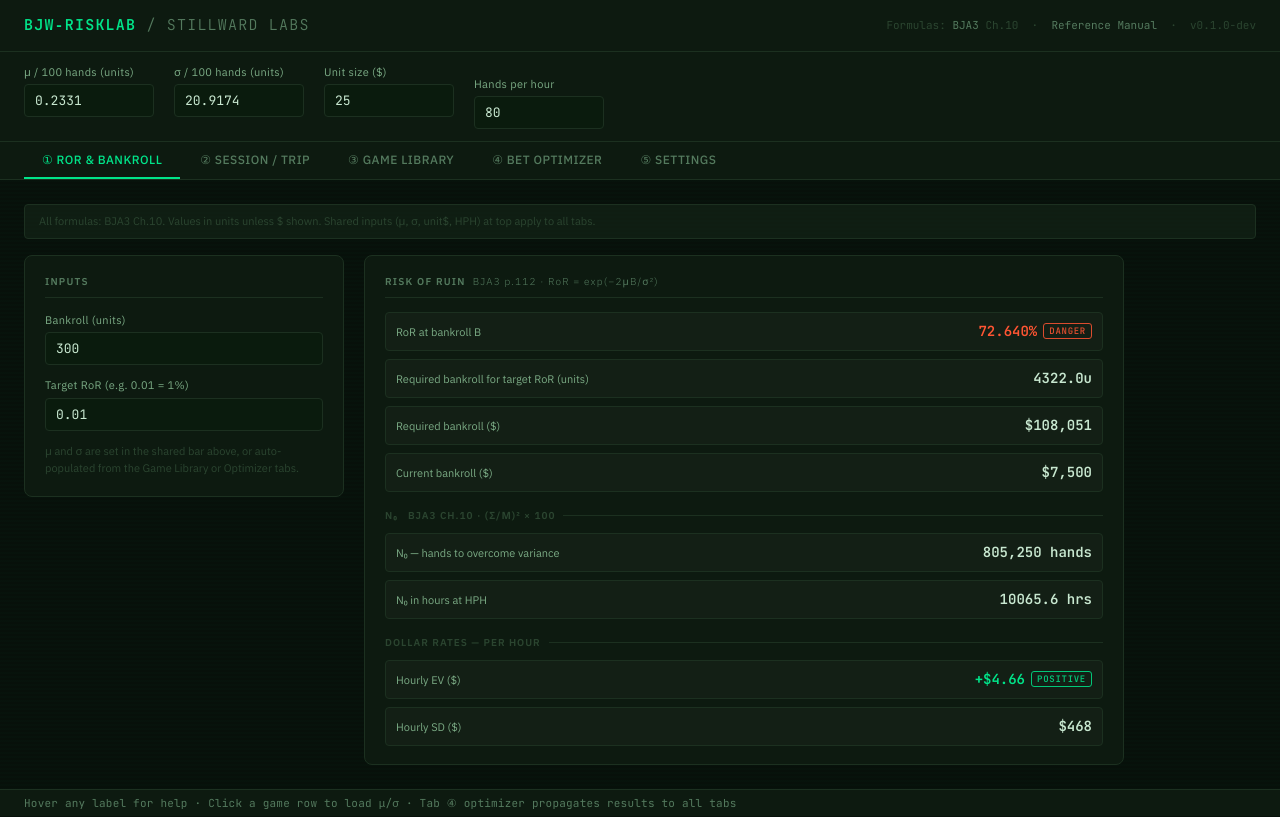
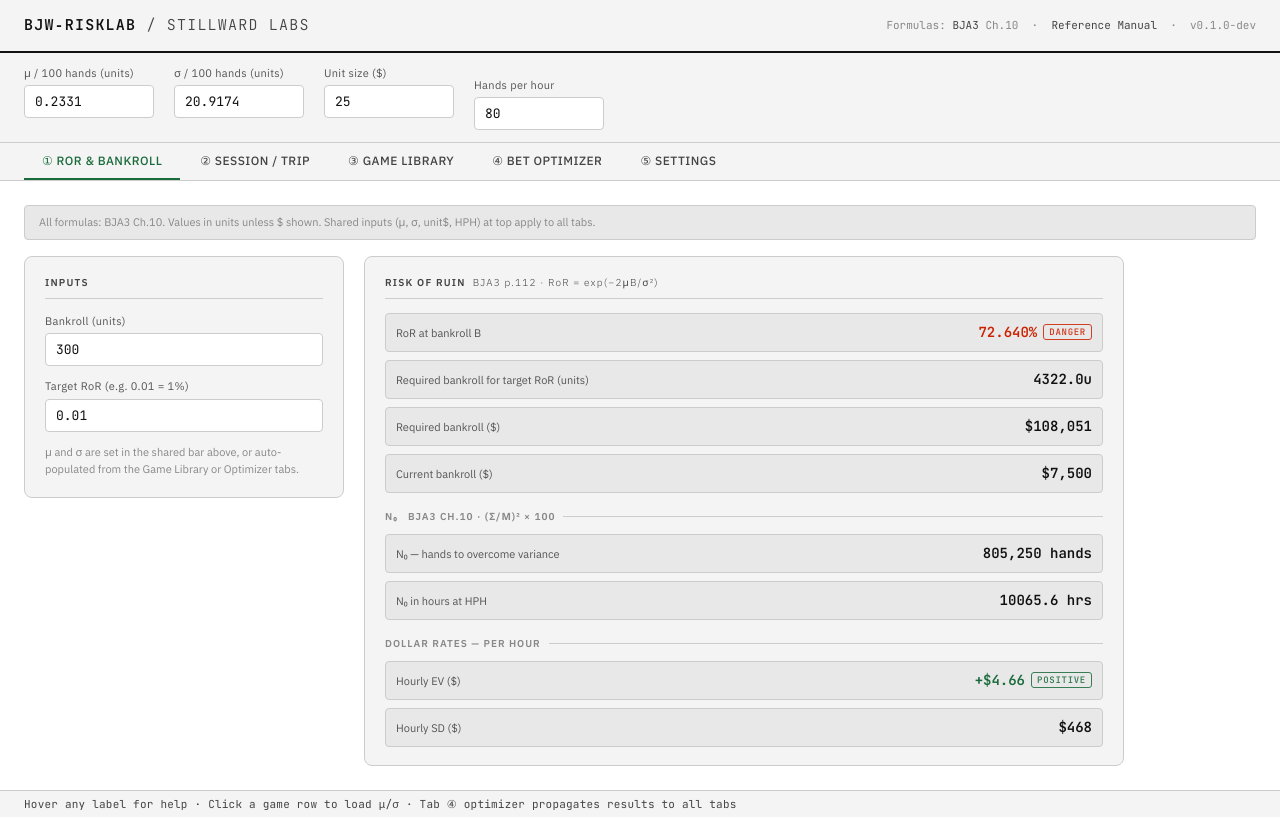
Before and after one commit to ether-ore/BJW-RiskLabWeb, a plain HTML site: page index.html in a window 1280 px wide. Drawn offline with Linux system fonts and the light colour scheme.

Commit message:
Add files via upload

```diff
--- a/index.html
+++ b/index.html
@@ -10,28 +10,24 @@
 <link href="https://fonts.googleapis.com/css2?family=JetBrains+Mono:wght@300;400;600&family=IBM+Plex+Sans:wght@300;400;500;600&display=swap" rel="stylesheet">
 <style>
 :root{
-  --bg:#07100a;--bg-s:#0d1a10;--bg-r:#131f15;--bg-i:#0a1b0d;
-  --brd:#1c3020;--brd-h:#27452b;
-  --acc:#00e58a;--acc-d:#00a863;--acc-g:rgba(0,229,138,.12);
-  --tx:#c8e8d0;--tx-d:#547a5e;--tx-m:#2b4530;--tx-l:#7aaa84;
-  --safe:#00e58a;--caut:#d4c038;--warn:#e09020;--dang:#ff5533;
+  --bg:#ffffff;--bg-s:#f4f4f4;--bg-r:#e8e8e8;--bg-i:#ffffff;
+  --brd:#cccccc;--brd-h:#aaaaaa;
+  --acc:#1a6b3c;--acc-d:#145530;--acc-g:rgba(26,107,60,.10);
+  --tx:#111111;--tx-d:#444444;--tx-m:#888888;--tx-l:#555555;
+  --safe:#1a6b3c;--caut:#7a6400;--warn:#b05000;--dang:#cc2200;
   --fmono:'JetBrains Mono','Courier New',monospace;
   --fui:'IBM Plex Sans','Segoe UI',system-ui,sans-serif;
   --r:4px;--rl:8px;--tr:.15s ease;
 }
 *,*::before,*::after{box-sizing:border-box;margin:0;padding:0}
 html{font-size:14px}
-body{background:var(--bg);color:var(--tx);font-family:var(--fui);font-size:13px;line-height:1.5;min-height:100vh;display:flex;flex-direction:column;background-image:repeating-linear-gradient(0deg,transparent,transparent 2px,rgba(0,229,138,.013) 2px,rgba(0,229,138,.013) 4px)}
-.app-header{display:flex;align-items:center;gap:14px;padding:14px 24px;border-bottom:1px solid var(--brd);background:var(--bg-s);position:sticky;top:0;z-index:100;overflow:hidden}
-.app-logo{font-family:var(--fmono);font-weight:600;font-size:15px;color:var(--acc);letter-spacing:.08em;text-transform:uppercase}
+body{background:var(--bg);color:var(--tx);font-family:var(--fui);font-size:13px;line-height:1.5;min-height:100vh;display:flex;flex-direction:column}
+.app-header{display:flex;align-items:center;gap:14px;padding:14px 24px;border-bottom:2px solid var(--tx);background:var(--bg-s);position:sticky;top:0;z-index:100;overflow:hidden}
+.app-logo{font-family:var(--fmono);font-weight:600;font-size:15px;color:var(--tx);letter-spacing:.08em;text-transform:uppercase}
 .app-logo span{color:var(--tx-d);font-weight:300}
 .hdr-meta{margin-left:auto;font-size:11px;color:var(--tx-m);font-family:var(--fmono)}
 .hdr-meta a{color:var(--tx-d);text-decoration:none;transition:color .15s}
 .hdr-meta a:hover{color:var(--acc)}
-.hdr-meta a{color:var(--tx-d);text-decoration:none}
-.hdr-meta a:hover{color:var(--acc)}
-.app-header::after{content:'';position:absolute;bottom:0;left:0;height:1px;width:40%;background:linear-gradient(to right,var(--acc),transparent);animation:scan 6s linear infinite}
-@keyframes scan{0%{transform:translateX(-100%);opacity:0}10%{opacity:1}90%{opacity:1}100%{transform:translateX(350%);opacity:0}}
 .shared-bar{display:flex;gap:20px;align-items:flex-end;padding:12px 24px;background:var(--bg-s);border-bottom:1px solid var(--brd);flex-wrap:wrap}
 .shared-bar .fg{display:flex;flex-direction:column;gap:4px;min-width:130px}
 .tab-bar{display:flex;padding:0 24px;background:var(--bg-s);border-bottom:1px solid var(--brd);gap:2px;overflow-x:auto}
@@ -62,7 +58,7 @@
 .vs{color:var(--safe)}.vc{color:var(--caut)}.vw{color:var(--warn)}.vd{color:var(--dang)}
 .sd{font-size:10px;font-weight:600;letter-spacing:.1em;text-transform:uppercase;color:var(--tx-m);margin:16px 0 10px;display:flex;align-items:center;gap:8px}
 .sd::after{content:'';flex:1;height:1px;background:var(--brd)}
-.disc{background:rgba(28,48,32,.4);border:1px solid var(--brd);border-radius:var(--r);padding:8px 14px;font-size:11px;color:var(--tx-m);margin-bottom:16px;line-height:1.5}
+.disc{background:var(--bg-r);border:1px solid var(--brd);border-radius:var(--r);padding:8px 14px;font-size:11px;color:var(--tx-m);margin-bottom:16px;line-height:1.5}
 .lc{display:flex;gap:14px;flex-wrap:wrap;margin-bottom:14px;align-items:flex-end}
 .lc .fg{min-width:130px;margin-bottom:0}
 .ltw{overflow-x:auto;border:1px solid var(--brd);border-radius:var(--rl)}
@@ -71,11 +67,11 @@ thead tr{background:var(--bg-r)}
 th{font-size:10px;font-weight:600;letter-spacing:.08em;text-transform:uppercase;color:var(--tx-d);padding:9px 12px;text-align:left;border-bottom:1px solid var(--brd);white-space:nowrap;user-select:none}
 th[data-sort]{cursor:pointer}
 th[data-sort]:hover{color:var(--acc)}
-td{padding:8px 12px;border-bottom:1px solid rgba(28,48,32,.6);color:var(--tx);white-space:nowrap}
+td{padding:8px 12px;border-bottom:1px solid var(--brd);color:var(--tx);white-space:nowrap}
 tr:last-child td{border-bottom:none}
 tbody tr{cursor:pointer;transition:background var(--tr)}
 tbody tr:hover{background:var(--bg-r)}
-tbody tr.sel{background:rgba(0,229,138,.07);outline:1px solid var(--acc-d);outline-offset:-1px}
+tbody tr.sel{background:rgba(26,107,60,.08);outline:1px solid var(--acc-d);outline-offset:-1px}
 .nc{font-family:var(--fmono);text-align:right}
 .le{text-align:center;color:var(--tx-m);padding:32px;font-style:italic}
 .ln{margin-top:10px;font-size:11px;font-family:var(--fmono);color:var(--tx-m);min-height:18px}
@@ -95,7 +91,7 @@ tbody tr.sel{background:rgba(0,229,138,.07);outline:1px solid var(--acc-d);outli
 .cbr input{width:auto}
 .cbr label{color:var(--tx)}
 ::-webkit-scrollbar{width:6px;height:6px}
-::-webkit-scrollbar-track{background:var(--bg)}
+::-webkit-scrollbar-track{background:var(--bg-r)}
 ::-webkit-scrollbar-thumb{background:var(--brd-h);border-radius:3px}
 </style>
 </head>
@@ -457,13 +453,10 @@ function fH(n){return !isFinite(n)||n>1e9?'∞':Math.round(n).toLocaleString()+'
 function fHr(n){return !isFinite(n)||n>1e6?'∞':fmt(n,1)+' hrs';}
 function rCls(r){if(r<=.01)return'vs';if(r<=.05)return'vc';if(r<=.135)return'vw';return'vd';}
 function sCls(s){if(s>=.6)return'vs';if(s>=.3)return'vc';if(s>=.1)return'vw';return'vd';}
-// Text labels for color-coded outputs (accessibility: never rely on color alone)
 function rLabel(r){if(r<=.01)return'LOW';if(r<=.05)return'OK';if(r<=.135)return'HIGH';return'DANGER';}
 function sLabel(s){if(s>=.6)return'STRONG';if(s>=.3)return'GOOD';if(s>=.1)return'WEAK';return'POOR';}
 function goalLabel(p){return(isNaN(p)||!isFinite(p))?'':'  '+(p>=.5?'LIKELY':'UNLIKELY');}
-// Always show explicit + sign on positive dollar values
 function fDsign(n,d=2){if(n===null||isNaN(n)||!isFinite(n))return'—';const s=Math.abs(n).toFixed(d).replace(/\B(?=(\d{3})+(?!\d))/g,',');return(n<0?'−$':'+$')+s;}
-// innerHTML variant so we can include badge spans
 function soH(id,val,cls){const e=g(id);if(!e)return;e.className='ov '+(cls||'');e.innerHTML=val;}
 function g(id){return document.getElementById(id);}
 function so(id,val,cls){const e=g(id);if(!e)return;e.textContent=val;e.className='ov '+(cls||'');}
@@ -488,7 +481,6 @@ const HELP={
 };
 function setHelp(txt){if(!S.showHelp)return;const b=g('status-bar');if(b)b.textContent=txt||'';}
 
-// Tab switching
 function switchTab(id){
   document.querySelectorAll('.tab-btn').forEach(b=>b.classList.remove('active'));
   document.querySelectorAll('.tab-pane').forEach(p=>p.classList.remove('active'));
@@ -498,7 +490,6 @@ function switchTab(id){
   if(id==='tab3')renderLib();
 }
 
-// Tab 1
 function cT1(){
   const{mu:mu,sig,u,hph,B,rtgt}=S;
   const ror=RM.rorI(mu,sig,B);
@@ -514,7 +505,6 @@ function cT1(){
   so('sd_hr_out',fD(RM.sdSess(sig,hph,u),0),'');
 }
 
-// Tab 2
 function cT2(){
   const{mu,sig,u,hph,hrs,sl,wg,conf,act}=S;
   const N=Math.round(hrs*hph);
@@ -541,7 +531,6 @@ function cT2(){
   soH('goal_wt_out',fP(gwt,2)+(isNaN(gwt)?'':'<span class="badge">'+(gwt>=.5?'LIKELY':'UNLIKELY')+'</span>'),gwt>=.5?'vs':'vw');
 }
 
-// Tab 3
 let lsort='score',lasc=false;
 function renderLib(){
   const dec=g('lib_decks').value,s17=g('lib_s17').value,style=g('lib_style').value,spr=g('lib_spread').value;
@@ -569,7 +558,6 @@ function renderLib(){
   });
 }
 
-// Tab 4
 function cT4(){
   const r=runOpt({decks:S.d4,s17:S.s17,das:S.das,ls:S.ls,pen:S.pen,smin:S.smin,smax:S.smax,steps:S.steps,sys:S.sys,style:S.style,wong:S.wong,br:S.B,hph:S.hph,u:S.u});
   so('opt_mu_out',fmt(r.mu100,4),'');so('opt_sigma_out',fmt(r.sigma100,4),'');
@@ -584,7 +572,6 @@ function cT4(){
     const tr2=document.createElement('tr');
     const tl=b.tc>=6?'\u2265+6':b.tc<=-4?'\u2264\u22124':(b.tc>=0?'+':'')+b.tc;
     const fp=tf>0?((b.freq/tf)*100).toFixed(1)+'%':'—';
-    // Edge always shows explicit +/- prefix — never rely on color alone
     const edgePct=(b.edge>=0?'+':'\u2212')+Math.abs(b.edge*100).toFixed(2)+'%';
     const evSign=(b.edge*b.bet>=0?'+':'\u2212');
     const evAbs=fD(Math.abs(b.edge*b.bet*S.u*100),0);
@@ -597,7 +584,6 @@ function cT4(){
   const n=g('opt_pn');if(n){n.textContent=`μ=${fmt(r.mu100,4)} and σ=${fmt(r.sigma100,4)} propagated to Tabs 1 & 2.`;n.classList.add('vis');}
 }
 
-// Input binding
 function bind(id,key,type,cb){
   const e=g(id);if(!e)return;
   e.addEventListener('input',()=>{
@@ -613,7 +599,6 @@ function bind(id,key,type,cb){
   if(h){e.addEventListener('focus',()=>setHelp(h));e.addEventListener('mouseenter',()=>setHelp(h));}
 }
 
-// Init
 function init(){
   bind('mu100','mu','f',()=>{cT1();cT2();});
   bind('sigma100','sig','f',()=>{cT1();cT2();});
```
